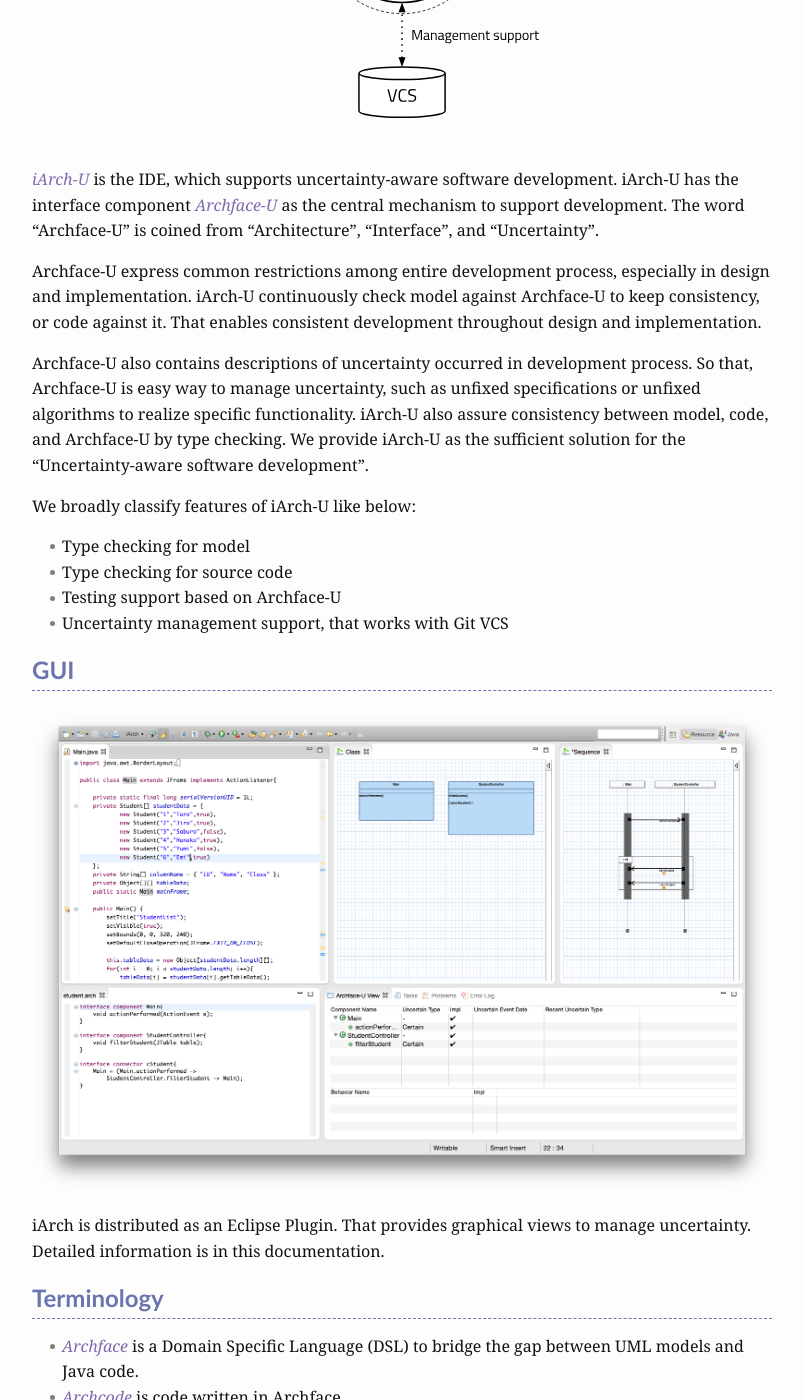
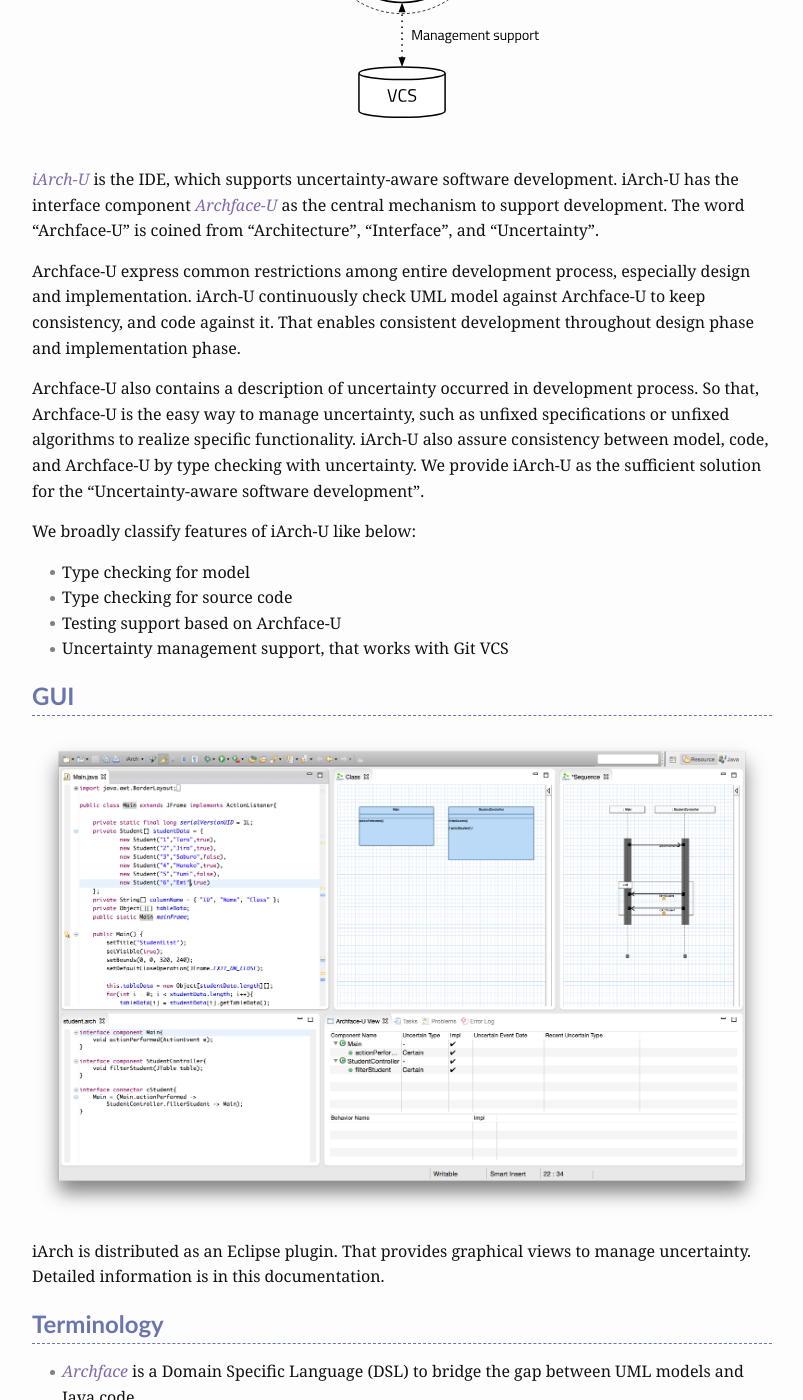
Before and after one commit to posl/iArch, a Jekyll site: the page built from documentation.md, in a window 1280 px wide and 1400 px high, scrolled down 1292 px. Shown: the whole window, without its empty margins (238-1041 px from the left). Built offline with Jekyll 4.4.1, drawn with Linux system fonts in a browser that asks for light colours.

Commit message:
fix documentation

```diff
--- a/documentation.md
+++ b/documentation.md
@@ -21,14 +21,14 @@ _iArch-U_ is the IDE, which supports uncertainty-aware software development.
 iArch-U has the interface component _Archface-U_ as the central mechanism to support development.
 The word "Archface-U" is coined from "Architecture", "Interface", and "Uncertainty".
 
-Archface-U express common restrictions among entire development process, especially in design and implementation.
-iArch-U continuously check model against Archface-U to keep consistency, or code against it.
-That enables consistent development throughout design and implementation.
+Archface-U express common restrictions among entire development process, especially design and implementation.
+iArch-U continuously check UML model against Archface-U to keep consistency, and code against it.
+That enables consistent development throughout design phase and implementation phase.
 
-Archface-U also contains descriptions of uncertainty occurred in development process.
-So that, Archface-U is easy way to manage uncertainty,
+Archface-U also contains a description of uncertainty occurred in development process.
+So that, Archface-U is the easy way to manage uncertainty,
 such as unfixed specifications or unfixed algorithms to realize specific functionality.
-iArch-U also assure consistency between model, code, and Archface-U by type checking.
+iArch-U also assure consistency between model, code, and Archface-U by type checking with uncertainty.
 We provide iArch-U as the sufficient solution for the "Uncertainty-aware software development".
 
 We broadly classify features of iArch-U like below:
@@ -42,7 +42,7 @@ We broadly classify features of iArch-U like below:
 
 ![ScreenShot](../images/ide_overview_2x.png)
 
-iArch is distributed as an Eclipse Plugin. That provides graphical views to manage uncertainty.
+iArch is distributed as an Eclipse plugin. That provides graphical views to manage uncertainty.
 Detailed information is in this documentation.
 
 
```
